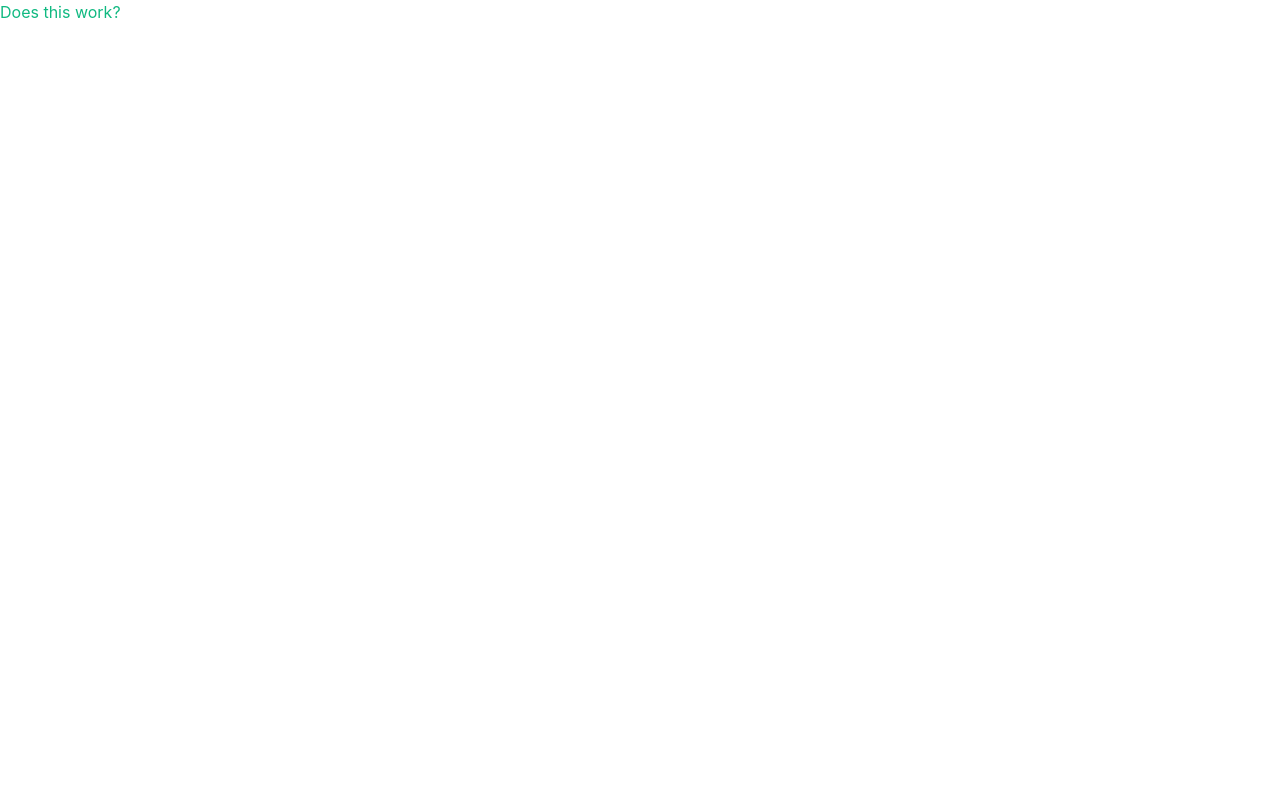
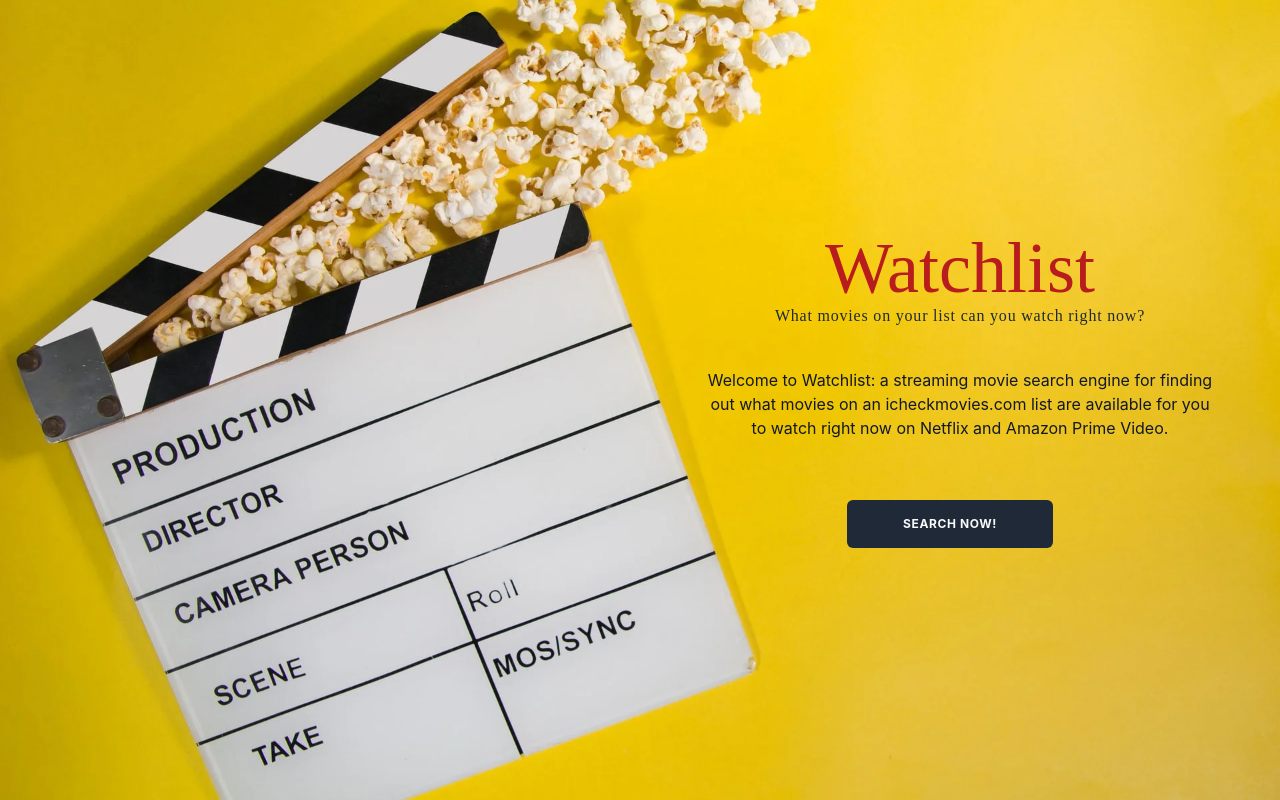
Before and after one commit to vitamins999/watchlist-2.0, a Next.js app: page / in a window 1280 px wide. Built offline with nearby package versions, Linux system fonts and the light colour scheme.

Commit message:
ui: basic homepage design

```diff
--- a/pages/index.js
+++ b/pages/index.js
@@ -1,5 +1,28 @@
 const HomePage = () => {
-  return <h1 className='text-green-500'>Does this work?</h1>;
+  return (
+    <section className='h-screen w-full bg-watchlistPortrait lg:bg-watchlist iPadPro:bg-watchlistPortrait iPadProWidescreen:bg-watchlistPortrait iPad:bg-watchlistPortrait iPadWidescreen:bg-watchlistPortrait bg-center bg-cover bg-no-repeat flex flex-row justify-end'>
+      <div className='flex flex-col justify-center lg:items-end iPadProWidescreen:items-center xl:mr-16 2xl:mr-64 xs:-mt-0 -mt-28 iPadProWidescreen:mr-0'>
+        <div className='flex flex-col justify-center items-center'>
+          <h1 className='font-headingMain text-5xl lg:text-7xl text-red-700'>
+            Watchlist
+          </h1>
+          <h2 className='font-bodyMain text-sm lg:text-base text-gray-800 tracking-wider'>
+            What movies on your list can you watch right now?
+          </h2>
+          <p className='max-w-lg mt-10 text-sm lg:px-0 px-5 lg:text-base font-bodyWatchlist text-gray-900 text-center'>
+            Welcome to Watchlist: a streaming movie search engine for finding
+            out what movies on an icheckmovies.com list are available for you to
+            watch right now on Netflix and Amazon Prime Video.
+          </p>
+          <div className='flex lg:flex-row flex-col lg:py-5 mt-10'>
+            <button className='py-4 px-14 lg:mr-5 mb-5 lg:mb-0 rounded-md uppercase font-bold text-xs tracking-wider bg-gray-800 text-gray-50 transition duration-150 hover:bg-gray-50 hover:text-gray-800 font-bodyEandE focus:outline-none'>
+              Search Now!
+            </button>
+          </div>
+        </div>
+      </div>
+    </section>
+  );
 };
 
 export default HomePage;
--- a/styles/globals.css
+++ b/styles/globals.css
@@ -1,6 +1,15 @@
 @tailwind base;
 @tailwind components;
 @tailwind utilities;
+
+@import url('https://fonts.googleapis.com/css2?family=Permanent+Marker&display=swap');
+@import url('https://fonts.googleapis.com/css2?family=Overpass:ital,wght@0,100;0,200;0,300;0,400;0,600;0,700;0,800;0,900;1,100;1,200;1,300;1,400;1,600;1,700;1,800;1,900&display=swap');
+
+@layer base {
+  html {
+    @apply bg-gray-50;
+  }
+}
 
 html,
 body {
--- a/tailwind.config.js
+++ b/tailwind.config.js
@@ -1,8 +1,36 @@
+const defaultTheme = require('tailwindcss/defaultTheme');
+
 module.exports = {
   purge: ['./pages/**/*.{js,ts,jsx,tsx}', './components/**/*.{js,ts,jsx,tsx}'],
   darkMode: false, // or 'media' or 'class'
   theme: {
-    extend: {},
+    extend: {
+      fontFamily: {
+        bodyMain: ['Overpass'],
+        headingMain: ['Permanent Marker'],
+      },
+      spacing: {
+        84: '21rem',
+        108: '27rem',
+        116: '28rem',
+        120: '30rem',
+        128: '32rem',
+        132: '34rem',
+        144: '36rem',
+      },
+      screens: {
+        xs: '568px',
+        iPad: { raw: '(width: 768px) and (height: 1024px)' },
+        iPadWidescreen: { raw: '(width: 1024px) and (height: 768px)' },
+        iPadPro: { raw: '(width: 1024px) and (height: 1366px)' },
+        iPadProWidescreen: { raw: '(width: 1366px) and (height: 1024px)' },
+        ...defaultTheme.screens,
+      },
+      backgroundImage: (theme) => ({
+        watchlist: "url('/img/watchlist-bg.webp')",
+        watchlistPortrait: "url('/img/watchlist-bg-portrait.webp')",
+      }),
+    },
   },
   variants: {
     extend: {},
```
Also changed, not shown: public/img/watchlist-bg-portrait.webp (added), public/img/watchlist-bg.webp (added).
